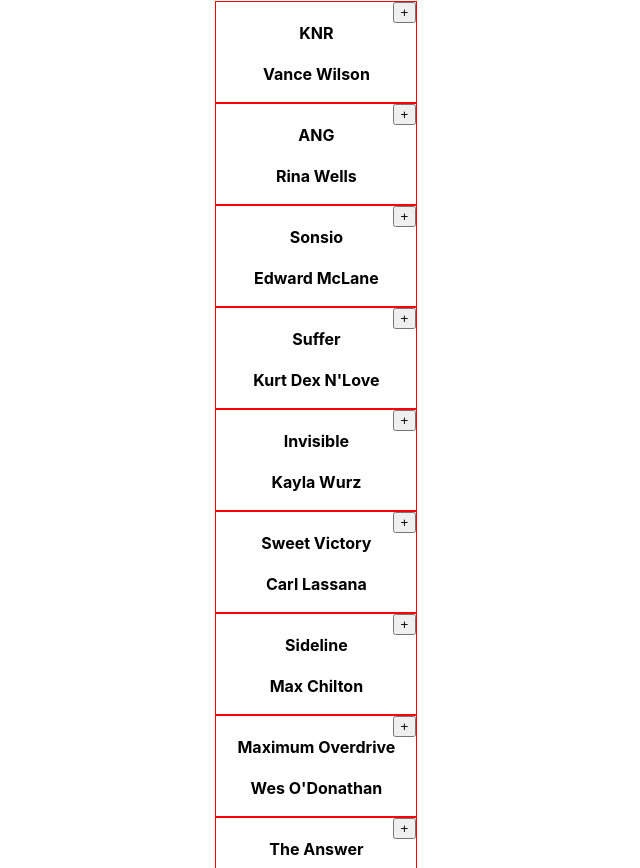
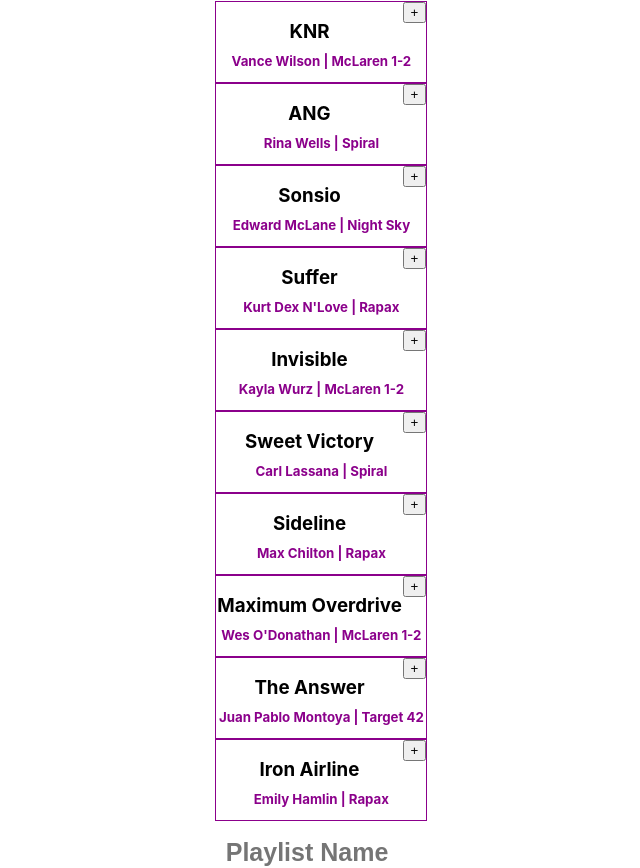
Before and after one commit to Ned-Khodr/project6, a React (Create React App) app: page / in a window 1280 px wide. Shown: the part 172-1040 px from the top of the page, without its empty margins (333-973 px from the left). Built offline with nearby package versions, Linux system fonts and the light colour scheme.

Commit message:
Add functionality for searching tracks

```diff
--- a/src/App.css
+++ b/src/App.css
@@ -43,15 +43,26 @@ ul {
 }
 
 li {
-  border: 1px solid red;
-  width: 200px;
-  height: 100px;
+  border: 1px solid darkmagenta;
+  width: 210px;
+  height: 80px;
   text-align: center;
   margin-left: 41%;
-  margin-right: 40%;
+  margin-right: 48%;
 }
+
+li h3 {
+  margin-bottom: 10px;
+}
+
+li h5 {
+  margin-top: 10px;
+  color: darkmagenta;
+}
+
 
 li button {
   display: inline;
   float: right;
+  text-align: center
 }
--- a/src/App.js
+++ b/src/App.js
@@ -5,20 +5,23 @@ import { SearchResults } from './components/SearchResults';
 import { Playlist } from './components/Playlist';
 import React, { useState, useEffect } from 'react';
 
+
 function App() {
-  const [results, setResults] = useState([
-    {id: 4, name:"KNR", artist: "Vance Wilson",},
-    {id: 12, name:"ANG", artist: "Rina Wells",},
-    {id: 92, name:"Sonsio", artist: "Edward McLane",},
-    {id: 41, name:"Suffer", artist: "Kurt Dex N'Love",},
-    {id: 29, name:"Invisible", artist: "Kayla Wurz",},
-    {id: 41, name:"Sweet Victory", artist: "Carl Lassana",},
-    {id: 6, name:"Sideline", artist: "Max Chilton",},
-    {id: 17, name:"Maximum Overdrive", artist: "Wes O'Donathan",},
-    {id: 42, name:"The Answer", artist: "Juan Pablo Montoya",},
-    {id: 66, name:"Iron Airline", artist: "Emily Hamlin",},
+  const initial = [
+    {id: 4, name:"KNR", artist: "Vance Wilson", album: "McLaren 1-2"},
+    {id: 12, name:"ANG", artist: "Rina Wells", album: "Spiral"},
+    {id: 92, name:"Sonsio", artist: "Edward McLane", album: "Night Sky"},
+    {id: 41, name:"Suffer", artist: "Kurt Dex N'Love", album: "Rapax"},
+    {id: 29, name:"Invisible", artist: "Kayla Wurz", album: "McLaren 1-2"},
+    {id: 41, name:"Sweet Victory", artist: "Carl Lassana", album: "Spiral"},
+    {id: 6, name:"Sideline", artist: "Max Chilton", album: "Rapax"},
+    {id: 17, name:"Maximum Overdrive", artist: "Wes O'Donathan", album: "McLaren 1-2"},
+    {id: 42, name:"The Answer", artist: "Juan Pablo Montoya", album: "Target 42"},
+    {id: 66, name:"Iron Airline", artist: "Emily Hamlin", album: "Rapax"},
 
-  ])
+  ]
+
+  const [results, setResults] = useState(initial)
   const [userPlaylist, setUserPlaylist] = useState([])
 
   const addTrack = newTrack => {
@@ -27,6 +30,11 @@ function App() {
 
   const removeTrack = trackToRemove => {
     setUserPlaylist(prev => prev.filter(track => track.id !== trackToRemove.id))
+  }
+
+  const searchTrack = trackName => {
+    setResults(initial)
+    setResults(prev => prev.filter(track => track.name.toLowerCase().includes(trackName.toLowerCase())))
   }
 
   // const doubleTrack = newTrack => {
@@ -43,7 +51,7 @@ function App() {
   return (
     <div className="App">
       <h1>Amira</h1>
-      <SearchBar/>
+      <SearchBar searchTrack={searchTrack}/>
       <SearchResults tracklist={results} addTrack={addTrack}/>
       <Playlist tracklist={userPlaylist} removeTrack={removeTrack}/>
     </div>
--- a/src/components/Playlist.js
+++ b/src/components/Playlist.js
@@ -1,13 +1,27 @@
 import React, { useState, useEffect } from 'react';
 import { Tracklist } from './Tracklist';
+import '../css/Playlist.css'
 
 
 export function Playlist(props) {
   const { tracklist, removeTrack } = props
 
+  const [playlistName, setPlaylistName] = useState('')
+
+  const handleNameChange = event => {
+    setPlaylistName(event.target.value)
+  }
+
+
   return (
     <div>
-      <h2>MyPlaylist</h2>
+      <input
+        id='nameInput'
+        type="text"
+        placeholder='Playlist Name'
+        value={playlistName}
+        onChange={handleNameChange}
+      />
       <Tracklist tracklist={tracklist} trackFunction={removeTrack}/>
       <button>Save to Spotify</button>
     </div>
--- a/src/components/SearchBar.js
+++ b/src/components/SearchBar.js
@@ -1,6 +1,7 @@
 import React, { useState } from 'react';
 
 export function SearchBar(props) {
+  const searchTrack = props.searchTrack
   const [text, setText] = useState('')
 
   const handleTextChange = event => {
@@ -8,7 +9,8 @@ export function SearchBar(props) {
   }
 
   const handleSubmit = event => {
-
+    event.preventDefault()
+    searchTrack(text)
   }
 
   return (
@@ -20,8 +22,7 @@ export function SearchBar(props) {
         value={text}
         onChange={handleTextChange}
       />
-      <input type="submit" onSubmit="handleSubmit"/>
-      <h2>{text}</h2>
+      <input type="submit"/>
     </form>
   )
 }
--- a/src/components/Track.js
+++ b/src/components/Track.js
@@ -1,7 +1,7 @@
 import React, { useEffect } from 'react';
 
 export function Track(props) {
-  const { id, name, artist, trackFunction } = props
+  const { id, name, artist, album, trackFunction } = props
 
   const handleClick = () => {
     trackFunction(props)
@@ -14,8 +14,8 @@ export function Track(props) {
     <div>
       <li>
         <button onClick={handleClick}>{symbol}</button>
-        <h4>{name}</h4>
-        <h4>{artist}</h4>
+        <h3>{name}</h3>
+        <h5>{artist} | {album}</h5>
       </li>
     </div>
   )
--- a/src/components/Tracklist.js
+++ b/src/components/Tracklist.js
@@ -17,6 +17,7 @@ export function Tracklist(props) {
             id={track.id}
             name={track.name}
             artist={track.artist}
+            album={track.album}
             trackFunction={trackFunction}
           />
         ))}
--- a/src/css/Playlist.css
+++ b/src/css/Playlist.css
@@ -0,0 +1,14 @@
+#nameInput {
+  background-color: white;
+  color: black;
+  border: 0px;
+  font-size: 25px;
+  font-weight: bold;
+  text-align: center;
+  width: 200px;
+}
+
+#nameInput:focus {
+  border: 0px;
+  outline: none;
+}
```
